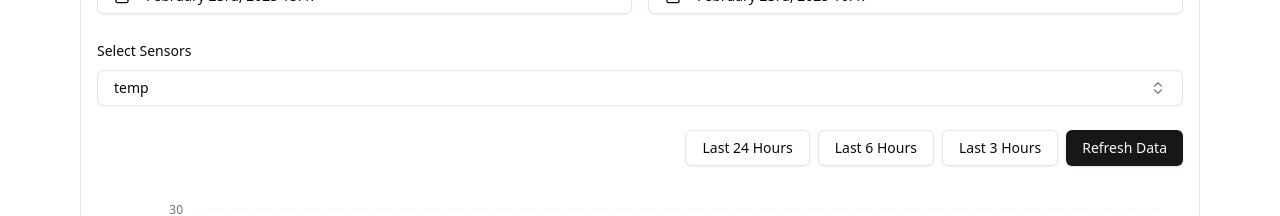
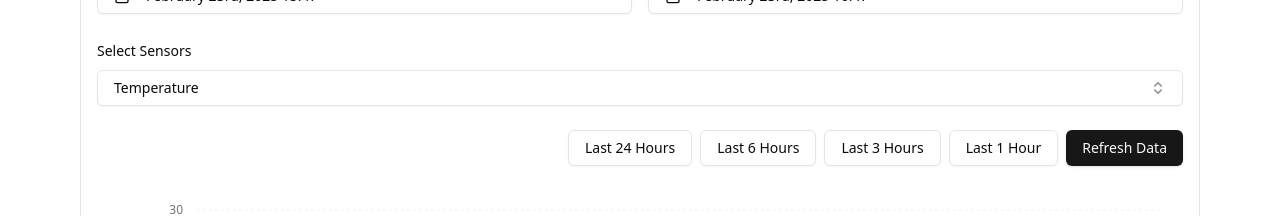
Before and after one commit to ornur/diploma_frontend, a Next.js app: page / in a window 1280 px wide. Shown: the part 167-383 px from the top of the page. Built offline with nearby package versions, Linux system fonts and the light colour scheme.

Commit message:
feat: update SensorPicker to display selected sensor name and add Last 1 Hour button in SelectTimeButtons

```diff
--- a/src/components/dynamic-chart/date-picker.tsx
+++ b/src/components/dynamic-chart/date-picker.tsx
@@ -172,11 +172,7 @@ export function SensorPicker({
             aria-expanded={open}
             className="w-full justify-between"
           >
-            {selectedSensor}
-            {/* ? `${selectedSensors.length} sensor${
-                  selectedSensors.length > 1 ? "s" : ""
-                } selected`
-              : "Select sensors..."} */}
+            {sensors.find((sensor) => sensor.id === selectedSensor)?.name}
             <ChevronsUpDown className="ml-2 h-4 w-4 shrink-0 opacity-50" />
           </Button>
         </PopoverTrigger>
@@ -242,6 +238,12 @@ export function SelectTimeButtons({
       >
         Last 3 Hours
       </Button>
+            <Button
+        variant="outline"
+        onClick={() => setDate({ end: now, start: subHours(now, 1) })}
+      >
+        Last 1 Hour
+      </Button>
       <Button
         onClick={() =>
           setData(generateData(date.start, date.end, selectedSensor))
```
